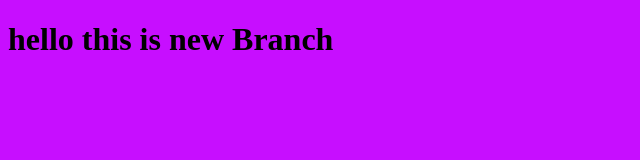
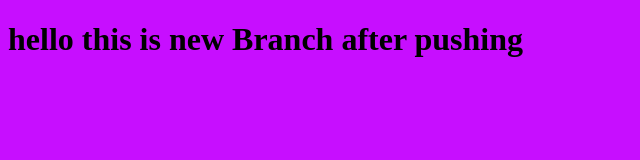
Before and after one commit to AbodehAlshammaa/myproject, a plain HTML site: page index.html in a window 1280 px wide. Shown: the whole page, without its empty margins (0-640 px from the left). Drawn offline with Linux system fonts and the light colour scheme.

Commit message:
I learned push

```diff
--- a/index.html
+++ b/index.html
@@ -9,7 +9,7 @@
 </head>
 <body>
     <h1>
-        hello this is new Branch
+        hello this is new Branch after pushing
     </h1>
     <!-- Fixed script tag - src should be an attribute -->
     <script src="app.js"></script>
```
